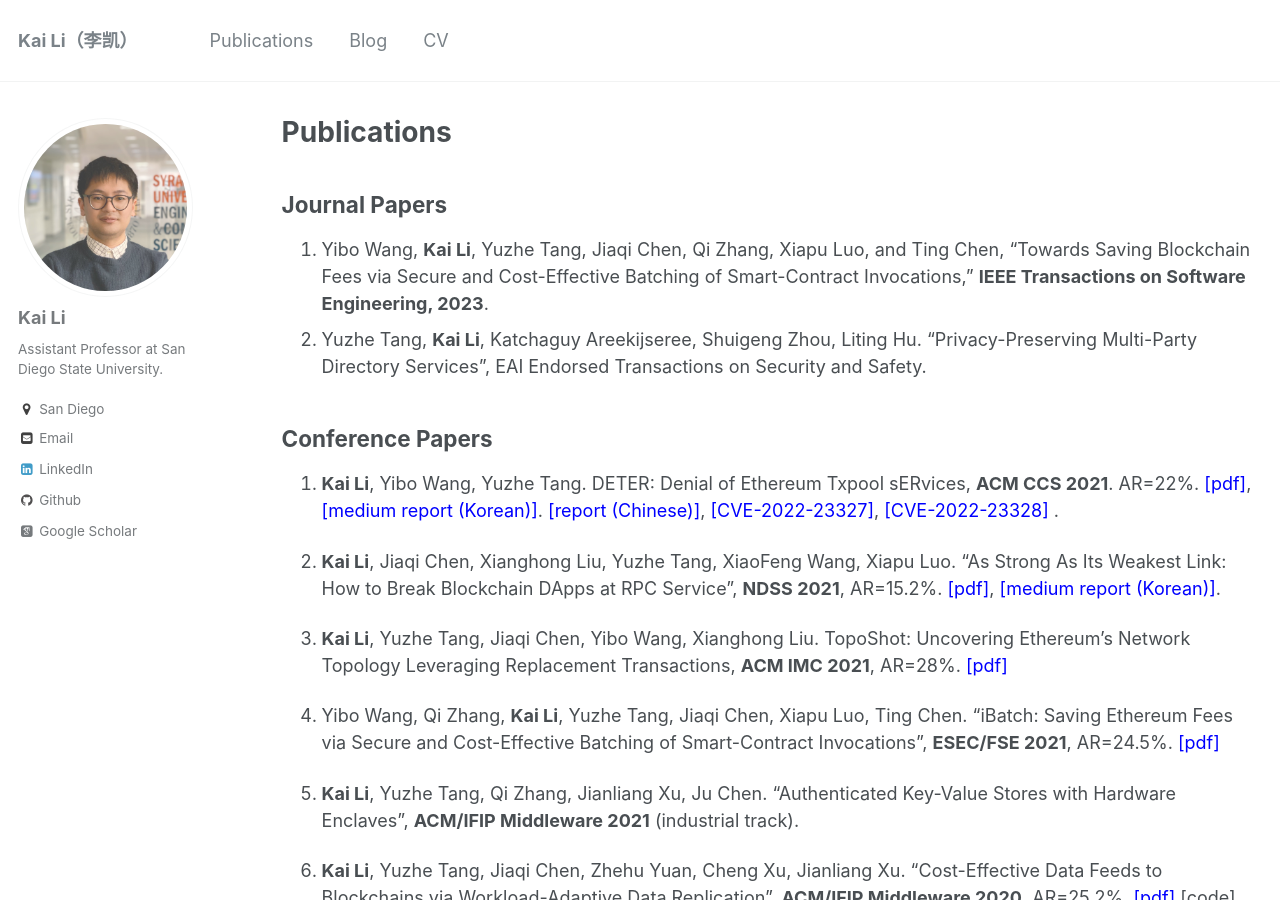
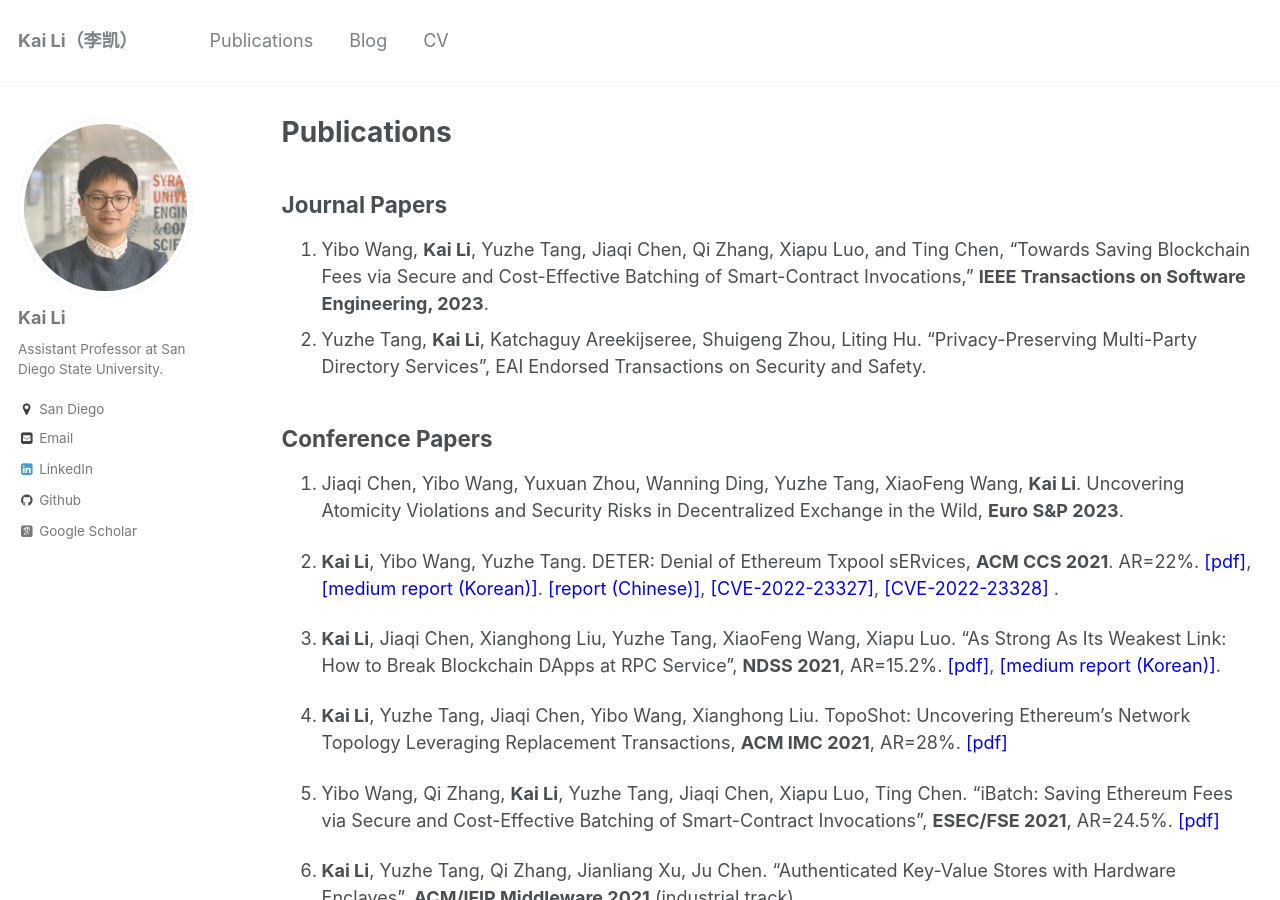
Before and after one commit to likai1993/likai1993.github.io, a Jekyll site: the page built from _pages/publications.md, in a window 1280 px wide and 900 px high. Built offline with Jekyll 4.4.1, drawn with Linux system fonts in a browser that asks for light colours; some web fonts are replaced.

Commit message:
Update publications.md

```diff
--- a/_pages/publications.md
+++ b/_pages/publications.md
@@ -14,6 +14,7 @@ Journal Papers
 
 Conference Papers
 ----
+1.  Jiaqi Chen, Yibo Wang, Yuxuan Zhou, Wanning Ding, Yuzhe Tang, XiaoFeng Wang, **Kai Li**. Uncovering Atomicity Violations and Security Risks in Decentralized Exchange in the Wild, **Euro S&P 2023**.
 
 1. **Kai Li**, Yibo Wang, Yuzhe Tang. DETER: Denial of Ethereum Txpool sERvices, **ACM CCS 2021**. AR=22%. <span style="color:blue">[[pdf]](https://dl.acm.org/doi/pdf/10.1145/3460120.3485369)</span>, <span style="color:blue">[[medium report (Korean)]](https://medium.com/decipher-media/deter-%ED%8A%B8%EB%9E%9C%EC%9E%AD%EC%85%98-%ED%92%80%EC%9D%84-%EB%B9%84%EC%9B%8C%EB%82%B4%EB%8A%94-%EA%B3%B5%EA%B2%A9-4476ad5ae506)</span>. <span style="color:blue"> [[report (Chinese)]](https://paperexplained.cn/articles/article/sdetail/bf772404-411f-4adf-a139-c2e94cd5cd97/)</span>, <span style="color:blue">[[CVE-2022-23327]](https://cve.mitre.org/cgi-bin/cvename.cgi?name=CVE-2022-23327)</span>, <span style="color:blue">[[CVE-2022-23328]](https://cve.mitre.org/cgi-bin/cvename.cgi?name=CVE-2022-23328) </span>.
 
```
